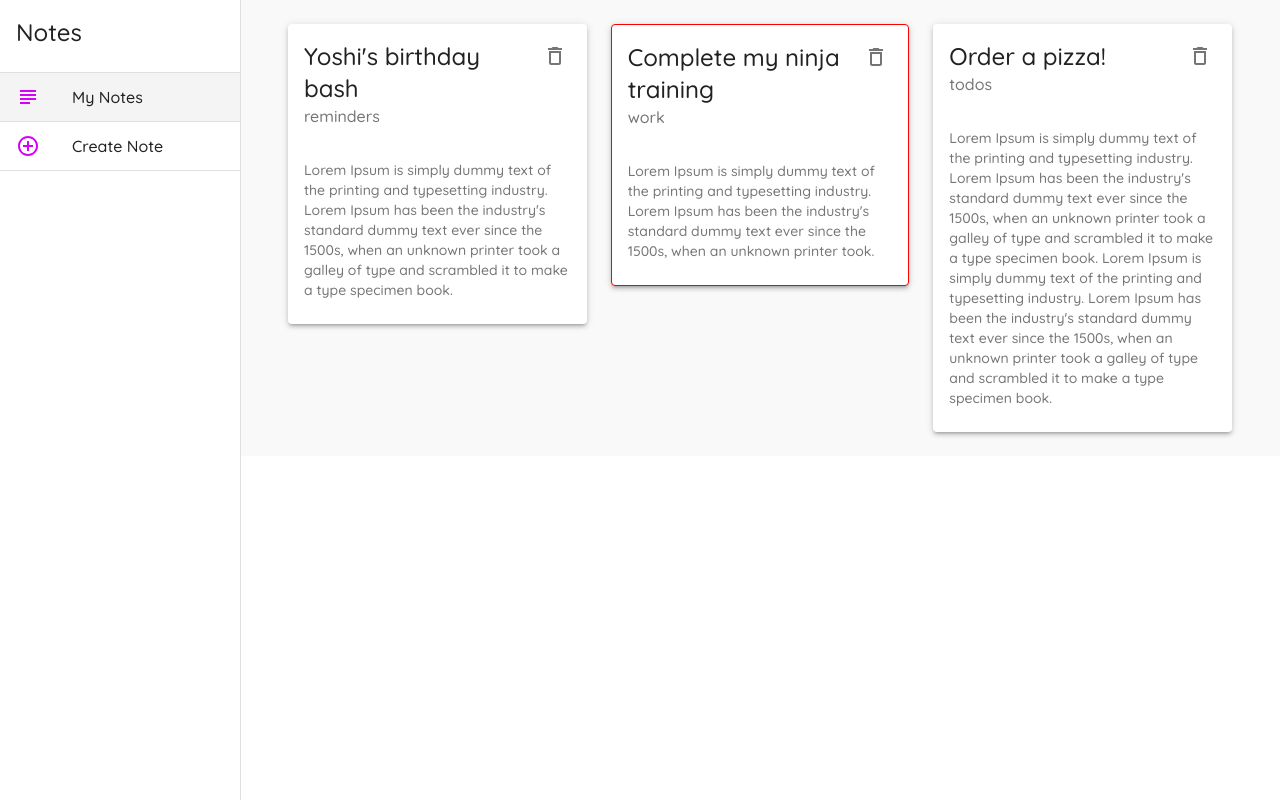
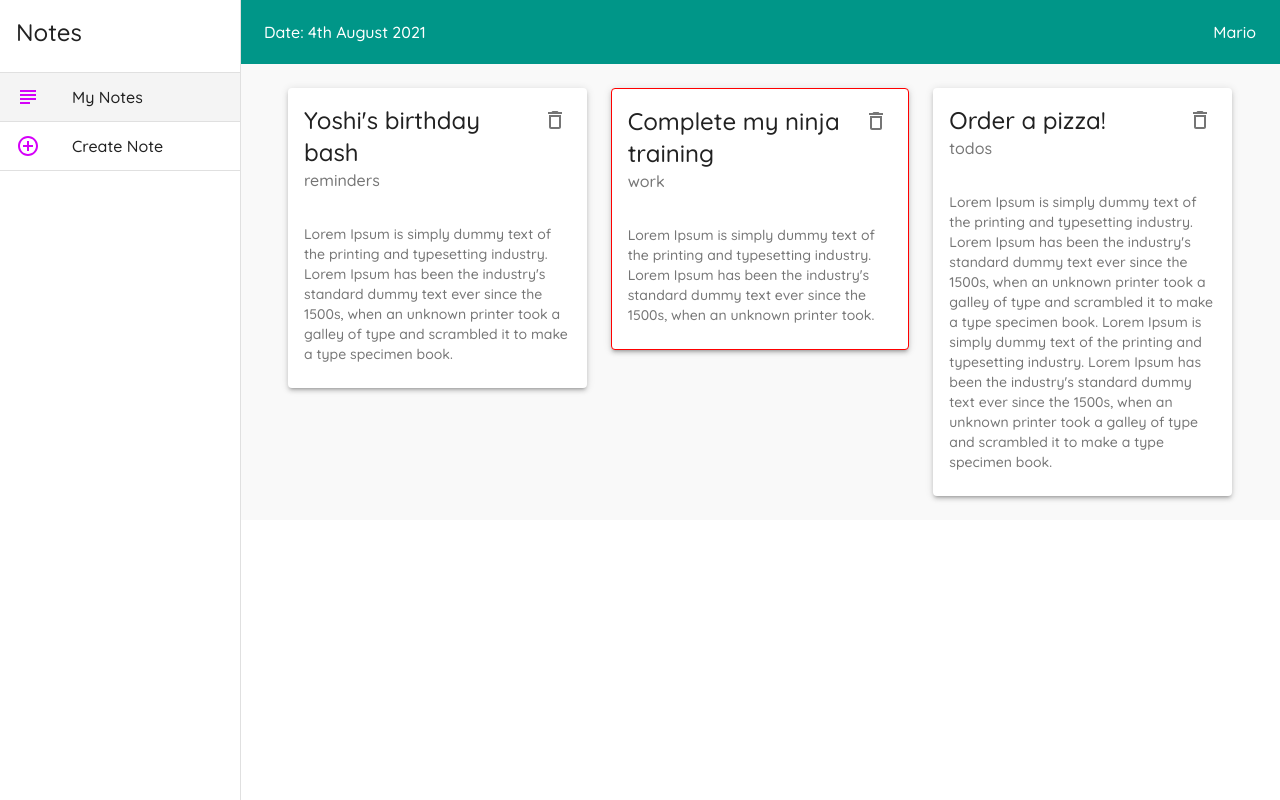
Before and after one commit to anukuljoshi/material-ui-net-ninja, a React (Create React App) app: page / in a window 1280 px wide. Built offline with nearby package versions, Linux system fonts and the light colour scheme; data requests are answered from the project's data file.

Commit message:
lesson-16

```diff
--- a/package.json
+++ b/package.json
@@ -13,6 +13,7 @@
     "@types/react": "^17.0.15",
     "@types/react-dom": "^17.0.9",
     "@types/react-router-dom": "^5.1.8",
+    "date-fns": "^2.23.0",
     "react": "^17.0.2",
     "react-dom": "^17.0.2",
     "react-router-dom": "^5.2.0",
--- a/src/components/Layout/Layout.tsx
+++ b/src/components/Layout/Layout.tsx
@@ -1,9 +1,11 @@
 import React from 'react'
-import { makeStyles, Drawer, Divider, Typography, List, ListItem, ListItemIcon, ListItemText } from '@material-ui/core';
+import { makeStyles, Drawer, Divider, Typography, List, ListItem, ListItemIcon, ListItemText, AppBar, Toolbar } from '@material-ui/core';
 import { AddCircleOutline, SubjectOutlined } from '@material-ui/icons';
 
 import { SvgIconProps } from '@material-ui/core/SvgIcon'
 import { useHistory, useLocation } from 'react-router-dom';
+
+import { format } from 'date-fns'
 
 interface LayoutProps{
   children: React.ReactNode
@@ -28,16 +30,23 @@ const useStyles = makeStyles((theme) => {
       padding: theme.spacing(3),
     },
     drawer: {
-      width: drawerWidth
+      width: drawerWidth,
     },
     drawerPaper: {
-      width: drawerWidth
+      width: drawerWidth,
     },
     active: {
-      background: '#f4f4f4'
+      background: '#f4f4f4',
     },
     title:{
-      padding: theme.spacing(2)
+      padding: theme.spacing(2),
+    },
+    appbar: {
+      width: `calc(100% - ${drawerWidth}px)`,
+    },
+    toolbar: theme.mixins.toolbar,
+    date: {
+      flexGrow: 1
     }
   }
 })
@@ -64,6 +73,19 @@ const Layout = (props: LayoutProps) => {
   return (
     <div className={classes.root}>
       {/* app bar */}
+      <AppBar
+        className={classes.appbar}
+        elevation={0}
+      >
+        <Toolbar>
+          <Typography className={classes.date}>
+            Date: { format(new Date(), 'do MMMM Y') }
+          </Typography>
+          <Typography>
+            Mario
+          </Typography>
+        </Toolbar>
+      </AppBar>
 
       {/* side drawer */}
       <Drawer
@@ -107,6 +129,7 @@ const Layout = (props: LayoutProps) => {
       </Drawer>
 
       <div className={classes.page}>
+        <div className={classes.toolbar}></div>
         {children}
       </div>
     </div>
```
Also changed, not shown: 1 other file (tests, documents, lock files or other folders).
